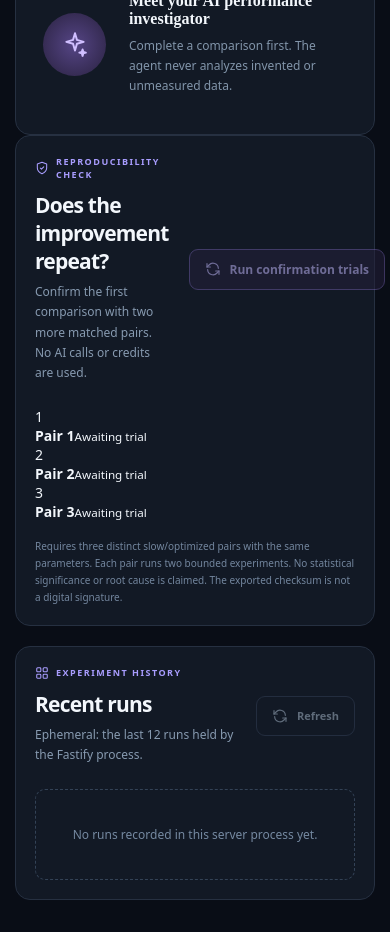
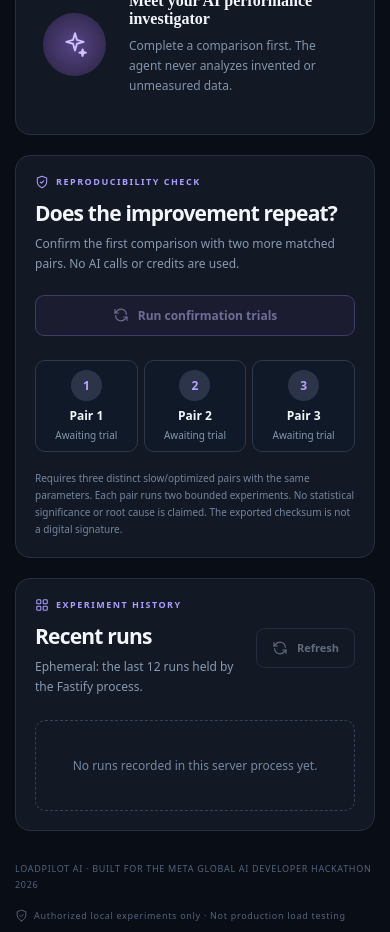
Before and after one commit to nHallecn/loadpilot-ai, a Next.js app in the folder apps/web/: page / in a window 390 px wide. Shown: the part 2720-3652 px from the top of the page. Built offline with nearby package versions, Linux system fonts and the light colour scheme.

Commit message:
style(web): add responsive reproducibility report and export panel

```diff
--- a/apps/web/app/globals.css
+++ b/apps/web/app/globals.css
@@ -273,3 +273,31 @@ h3 { font-size: 21px; letter-spacing: -.8px; margin-bottom: 7px; }
   .topbar-right { font-size: 9px; }
 }
 @media (prefers-reduced-motion: reduce) { *, *:before, *:after { scroll-behavior: auto !important; animation-duration: .01ms !important; } }
+
+
+/* Milestone 5: reproducibility and evidence export */
+.repeats-panel { margin-top: 20px; }
+.repeat-progress { display: grid; grid-template-columns: repeat(3, 1fr); gap: 11px; margin: 24px 0 18px; }
+.repeat-step { display: flex; align-items: center; gap: 13px; padding: 16px; border-radius: 10px; background: #101927; border: 1px solid #2d3848; }
+.repeat-step.repeat-done { background: #122923; border-color: #356758; }
+.repeat-number { display: grid; place-items: center; width: 31px; height: 31px; flex-shrink: 0; border-radius: 50%; background: #2c3449; color: #b4a4ff; font-size: 12px; font-weight: 800; }
+.repeat-done .repeat-number { background: #2b6553; color: #b3fbe0; }
+.repeat-step strong { display: block; font-size: 12px; }
+.repeat-step small { display: block; color: #8397ac; font-size: 10px; margin-top: 4px; }
+.repeat-summary { display: flex; align-items: center; justify-content: space-between; gap: 20px; background: linear-gradient(110deg, #1c2834, #182a2b); border: 1px solid #3c6560; border-radius: 12px; padding: 19px; margin: 15px 0 20px; }
+.repeat-summary h4 { text-transform: capitalize; font-size: 20px; margin: 8px 0; color: #bcefdc; }
+.repeat-summary p { color: #9bb9b2; line-height: 1.6; font-size: 11px; margin: 0; }
+.repeat-median { flex-shrink: 0; text-align: right; }
+.repeat-median small { display: block; font-size: 9px; font-weight: 700; color: #80baa9; letter-spacing: .8px; }
+.repeat-median strong { display: block; font-family: 'Space Grotesk', var(--font); font-size: 29px; color: #74e5c5; margin-top: 7px; }
+.repeat-export { display: flex; flex-wrap: wrap; justify-content: space-between; align-items: end; gap: 15px; margin-top: 20px; padding: 17px; border-radius: 9px; border: 1px solid #3b4658; background: #101725; }
+.repeat-export code { font-family: ui-monospace,SFMono-Regular,Menlo,monospace; font-size: 10px; color: #c4baff; overflow-wrap: anywhere; word-break: break-all; display: block; max-width: 570px; }
+.repeat-export .button { flex-shrink: 0; }
+@media (max-width: 640px) {
+  .repeats-panel .history-top { flex-direction: column; align-items: stretch; }
+  .repeats-panel .history-top .button { white-space: normal; }
+  .repeat-progress { gap: 6px; }
+  .repeat-step { padding: 9px; gap: 6px; flex-direction: column; text-align: center; }
+  .repeat-summary { align-items: flex-start; flex-direction: column; }
+  .repeat-median { text-align: left; }
+}
```
